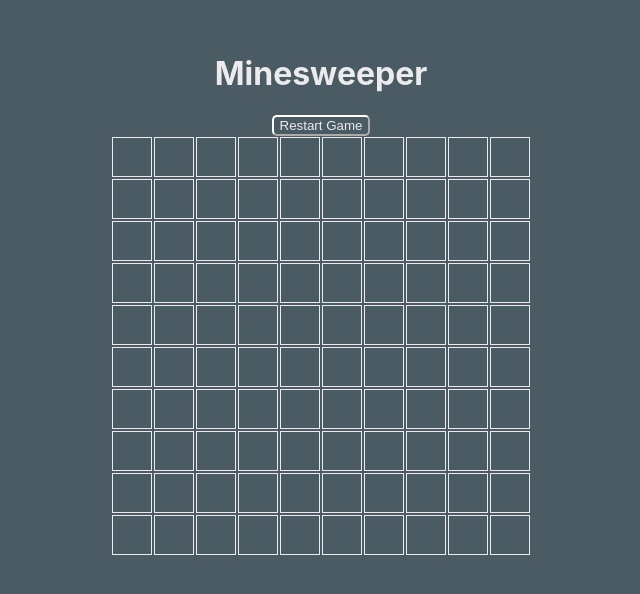
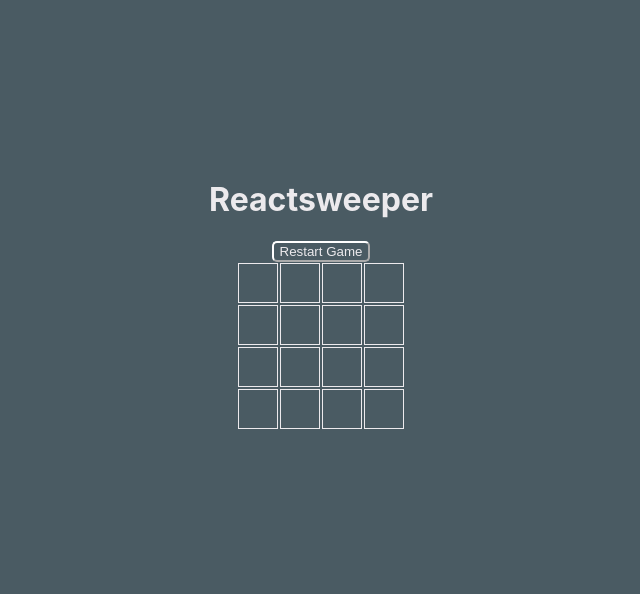
Before and after one commit to aoroudjev/reactsweeper, a React (Create React App) app: page / in a window 1280 px wide. Shown: the part 106-700 px from the top of the page, without its empty margins (319-959 px from the left). Built offline with nearby package versions, Linux system fonts and the light colour scheme.

Commit message:
Migrate game-over to Board.tsx.

```diff
--- a/src/App.tsx
+++ b/src/App.tsx
@@ -4,23 +4,20 @@ import Board from './components/Board/Board';
 
 const App: React.FC = () => {
 
-    const [gameOver, setGameOver] = useState(false);
     const [resetCount, setResetCounter] = useState(0);
 
-    const restartGame = () => {
-        setGameOver(false);
+    const restartGame = (): void => {
         setResetCounter(prev => prev + 1);
-
     }
 
     return (
         <div className="App">
             <header className="App-header">
-                <h1>Minesweeper</h1>
+                <h1>Reactsweeper</h1>
                 <button className="option-button" onClick={restartGame}>Restart Game</button>
             </header>
             <main>
-                <Board dimensions={10} numMines={11} resetCount={resetCount} />
+                <Board dimensions={4} numMines={1} resetCount={resetCount} />
             </main>
         </div>
     );
```
